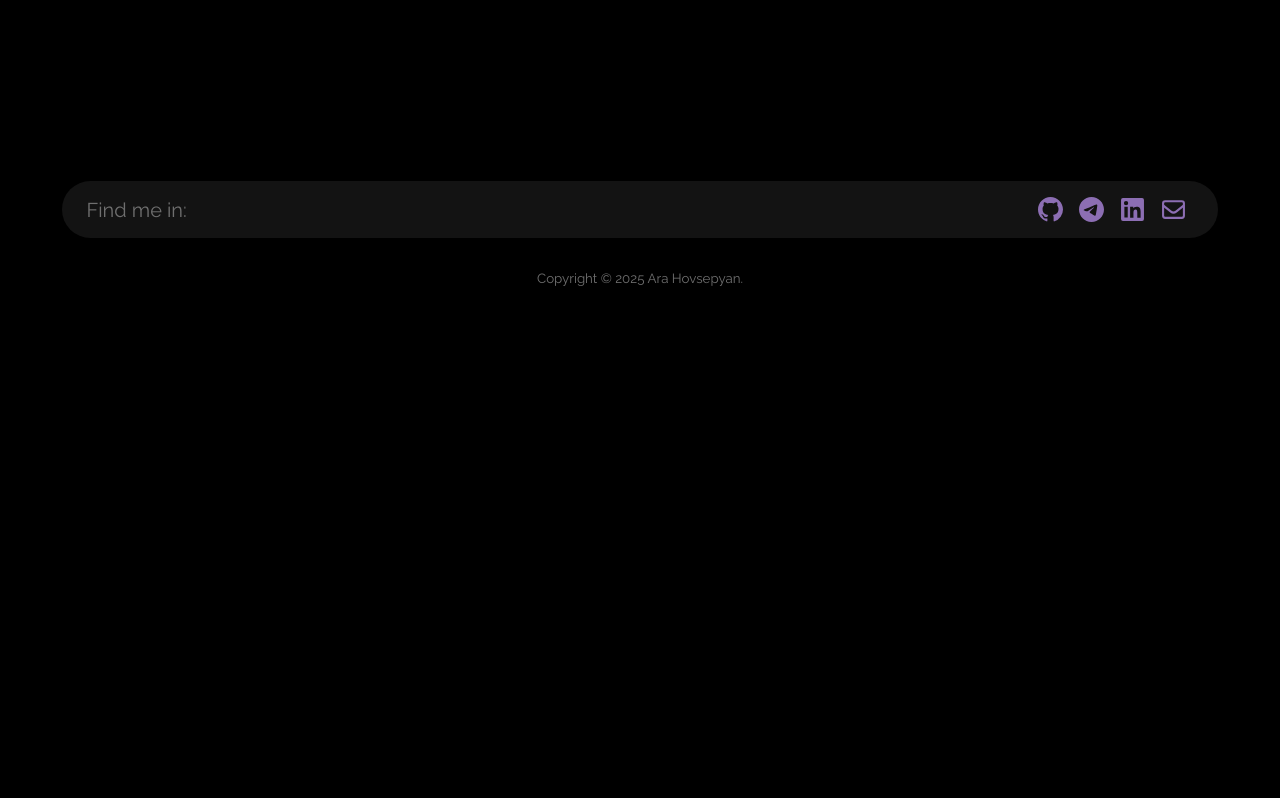
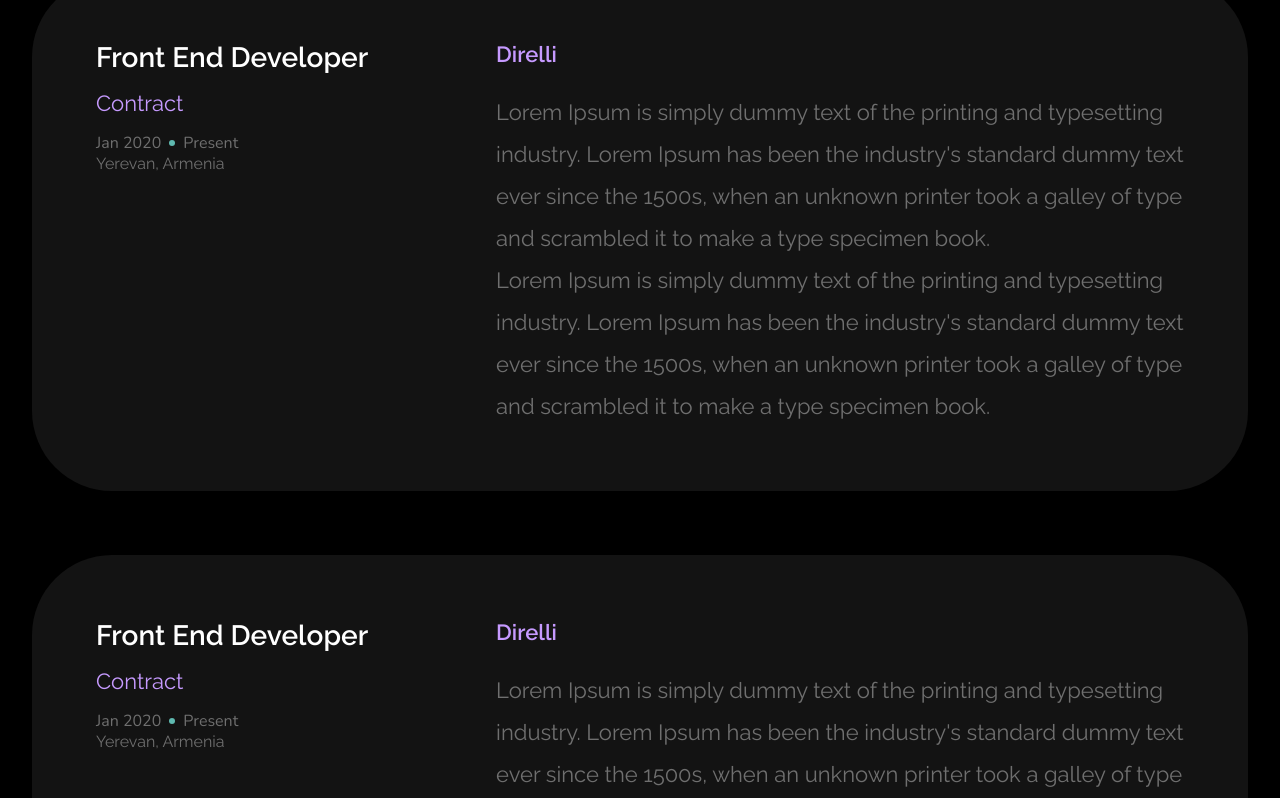
Before and after one commit to areshovsepyan/my-portfolio, a Vue app: page /experience in a window 1280 px wide. Shown: the part 482-1280 px from the top of the page. Before the commit the page ends 800 px from the top, so only its background shows below. Built offline with nearby package versions, Linux system fonts and the light colour scheme.

Commit message:
AH-24 / feat / experience and education pages, BaseCard improvements

```diff
--- /dev/null
+++ b/src/assets/card.scss
@@ -0,0 +1,127 @@
+.card {
+  display: flex;
+  gap: 1rem;
+  padding: 1rem 2rem;
+
+  @media (min-width: 1024px) {
+    gap: 2rem;
+    padding: 2rem 4rem;
+  }
+
+  a {
+    color: var(--vt-c-green);
+
+    @media (max-width: 1024px) {
+      font-size: 20px;
+    }
+
+    &:hover {
+      // scale: 1.05;
+    }
+  }
+
+  .card-title {
+    font-size: 18px;
+    color: var(--vt-c-white);
+    font-weight: 600;
+    margin-bottom: 0.5rem;
+
+    @media (min-width: 1024px) {
+      margin-bottom: 1rem;
+      font-size: 28px;
+    }
+  }
+}
+
+.cards-container {
+  display: flex;
+  flex-direction: column;
+  gap: 3rem;
+  max-width: 1300px;
+  margin-inline: auto;
+
+  .card {
+    justify-content: space-between;
+    flex-direction: column;
+    gap: 4rem;
+
+    @media (min-width: 1024px) {
+      flex-direction: row;
+      gap: 8rem;
+    }
+  }
+
+  @media (min-width: 1024px) {
+    gap: 4rem;
+  }
+}
+
+.date-block {
+  display: flex;
+  align-items: center;
+  gap: 0.5rem;
+  font-family: 'Nunito';
+
+  span {
+    font-size: 16px;
+  }
+}
+
+.dot {
+  display: inline-block;
+  width: 6px;
+  height: 6px;
+  border-radius: 50%;
+  background-color: var(--vt-c-green);
+}
+
+.bg-gray {
+  background-color: var(--vt-c-gray-800);
+  border-radius: 40px;
+  color: var(--vt-c-gray-400);
+  padding: 3rem 2.5rem;
+
+  @media (min-width: 1024px) {
+    border-radius: 80px;
+    padding: 4rem;
+  }
+}
+.bg-colored {
+  justify-content: center;
+  align-items: start;
+  border-radius: 60px;
+  color: var(--vt-c-gray-700);
+}
+
+.border-gray {
+  border: 2px solid var(--vt-c-gray-700);
+  border-radius: 40px;
+  color: var(--vt-c-gray-400);
+  padding: 2.5rem;
+
+  @media (min-width: 1024px) {
+    border-radius: 80px;
+    padding: 4rem;
+  }
+}
+.border-gradient {
+  position: relative;
+  border-radius: 12px;
+}
+.border-gradient::before {
+  content: '';
+  position: absolute;
+  inset: 0;
+  border-radius: 12px;
+  padding: 1.5px;
+  background: var(--vt-c-gray-gradient);
+  -webkit-mask:
+    linear-gradient(var(--vt-c-white) 0 0) content-box,
+    linear-gradient(var(--vt-c-white) 0 0);
+  mask:
+    linear-gradient(var(--vt-c-white) 0 0) content-box,
+    linear-gradient(var(--vt-c-white) 0 0);
+  -webkit-mask-composite: xor;
+  mask-composite: exclude;
+  pointer-events: none;
+}
--- a/src/components/ExperienceSection.vue
+++ b/src/components/ExperienceSection.vue
@@ -38,7 +38,7 @@
     <div class="technologies">
       <Carousel v-bind="config">
         <Slide v-for="({ label, img: { alt, icon } }, index) in favoriteTechnologies" :key="label">
-          <BaseCard class="card" :background_color="index + 1" colored>
+          <BaseCard class="bg-colored" :background_color="index + 1">
             <div class="image-box">
               <img :src="`/icons/technologies/icon_${icon}.svg`" :alt="alt" />
               <span> {{ label }}</span>
@@ -97,6 +97,7 @@
     }
 
     .card {
+      flex-direction: column;
       min-width: 220px;
       min-height: 190px;
 
--- a/src/components/TechnologiesSection.vue
+++ b/src/components/TechnologiesSection.vue
@@ -29,7 +29,7 @@
     <div class="technologies">
       <Carousel v-bind="config">
         <Slide v-for="{ label, img: { alt, icon } } in technologies" :key="label">
-          <BaseCard class="card" :border_gradient="true">
+          <BaseCard class="border-gradient">
             <img :src="`/icons/technologies/icon_${icon}.svg`" :alt="alt" />
             {{ label }}
           </BaseCard>
@@ -45,6 +45,7 @@
 <style lang="scss" scoped>
 .technologies-section {
   margin-bottom: 5rem;
+
   .description {
     color: var(--vt-c-gray-300);
     font-size: 32px;
@@ -69,6 +70,7 @@
     }
 
     .card {
+      flex-direction: column;
       justify-content: center;
       align-items: center;
 
--- a/src/components/UI/BaseCard.vue
+++ b/src/components/UI/BaseCard.vue
@@ -2,21 +2,9 @@
 import { computed } from 'vue';
 
 const props = defineProps({
-  border_gradient: {
-    type: Boolean,
-    default: false,
-    required: false,
-  },
-  background_color: {
-    type: Number,
-    default: undefined, // from 1 to 4
-    required: false,
-  },
-  colored: {
-    type: Boolean,
-    default: false,
-    required: false,
-  },
+  border_gradient: { type: Boolean, default: false },
+  background_color: { type: Number, default: undefined },
+  colored: { type: Boolean, default: false },
 });
 
 const getBackgroundColor = computed(() =>
@@ -25,32 +13,7 @@
 </script>
 
 <template>
-  <div
-    class="card"
-    :style="getBackgroundColor"
-    :class="{ colored, 'border-gradient': border_gradient }"
-  >
+  <div class="card" :style="getBackgroundColor">
     <slot></slot>
   </div>
 </template>
-
-<style lang="scss" scoped>
-.card {
-  display: flex;
-  flex-direction: column;
-  gap: 1rem;
-  padding: 1rem 2rem;
-
-  @media (min-width: 1024px) {
-    gap: 2rem;
-    padding: 2rem 4rem;
-  }
-}
-
-.colored {
-  justify-content: center;
-  align-items: start;
-  border-radius: 60px;
-  color: var(--vt-c-gray-700);
-}
-</style>
--- a/src/views/ContactView.vue
+++ b/src/views/ContactView.vue
@@ -116,6 +116,12 @@
 section {
   padding: 1rem 0 5rem 0;
 
+  .section-greeting {
+    @media (min-width: 1024px) {
+      margin-bottom: 4rem;
+    }
+  }
+
   @media (min-width: 1024px) {
     padding: 4rem 0;
   }
--- a/src/views/EducationView.vue
+++ b/src/views/EducationView.vue
@@ -1,4 +1,5 @@
 <script setup>
+import BaseCard from '@/components/UI/BaseCard.vue';
 import { useResize } from '/composables/useResize';
 const { isOnMobile } = useResize();
 </script>
@@ -11,6 +12,38 @@
       and see the <strong> knowledge </strong> <br v-if="isOnMobile" />
       and <strong> skills </strong> I've gained along the way. /&gt;
     </p>
+
+    <div class="cards-container">
+      <BaseCard class="border-gray">
+        <div class="info-block">
+          <h2 class="card-title">Yerevan State University</h2>
+          <p class="certificate-name">Certificate in advanced English</p>
+          <div class="date-block">
+            <span>Jan 2020</span>
+            <div class="dot"></div>
+            <span>Present</span>
+          </div>
+        </div>
+        <div>
+          <a href="">View Certificate</a>
+        </div>
+      </BaseCard>
+
+      <BaseCard class="border-gray">
+        <div class="info-block">
+          <h2 class="card-title">Yerevan State University</h2>
+          <p class="certificate-name">Certificate in advanced English</p>
+          <div class="date-block">
+            <span>Jan 2020</span>
+            <div class="dot"></div>
+            <span>Present</span>
+          </div>
+        </div>
+        <div>
+          <a href="">View Certificate</a>
+        </div>
+      </BaseCard>
+    </div>
   </section>
 </template>
 
@@ -18,8 +51,36 @@
 section {
   padding: 1rem 0 5rem 0;
 
+  .section-greeting {
+    margin-bottom: 6rem;
+  }
+
   @media (min-width: 1024px) {
     padding: 4rem 0;
   }
+
+  .card {
+    &-title {
+      margin: 0;
+    }
+
+    @media (min-width: 1024px) {
+      align-items: center;
+    }
+
+    .info-block {
+      display: flex;
+      flex-direction: column;
+      gap: 0.8rem;
+
+      .certificate-name {
+        color: var(--vt-c-purple-300);
+
+        @media (min-width: 1024px) {
+          font-size: 22px;
+        }
+      }
+    }
+  }
 }
 </style>
--- a/src/views/ExperienceView.vue
+++ b/src/views/ExperienceView.vue
@@ -1,4 +1,7 @@
 <script setup>
+import BaseCard from '@/components/UI/BaseCard.vue';
+import BaseButton from '@/components/UI/BaseButton.vue';
+
 import { useResize } from '/composables/useResize';
 const { isOnMobile } = useResize();
 </script>
@@ -11,6 +14,60 @@
       and see my whole experience <br v-if="isOnMobile" />
       as a <strong>Front-End Developer.</strong> /&gt;
     </p>
+    <BaseButton>Download CV</BaseButton>
+
+    <div class="cards-container">
+      <BaseCard class="bg-gray">
+        <div class="info-block">
+          <h2 class="card-title">Front End Developer</h2>
+          <p class="employment-type">Contract</p>
+          <div class="date-block">
+            <span>Jan 2020</span>
+            <div class="dot"></div>
+            <span>Present</span>
+          </div>
+          <p class="location">Yerevan, Armenia</p>
+        </div>
+        <div class="text-block">
+          <h2 class="company-name">Direlli</h2>
+          <p class="job-description">
+            Lorem Ipsum is simply dummy text of the printing and typesetting industry. Lorem Ipsum
+            has been the industry's standard dummy text ever since the 1500s, when an unknown
+            printer took a galley of type and scrambled it to make a type specimen book.
+          </p>
+          <p class="job-description">
+            Lorem Ipsum is simply dummy text of the printing and typesetting industry. Lorem Ipsum
+            has been the industry's standard dummy text ever since the 1500s, when an unknown
+            printer took a galley of type and scrambled it to make a type specimen book.
+          </p>
+        </div>
+      </BaseCard>
+      <BaseCard class="bg-gray">
+        <div class="info-block">
+          <h2 class="card-title">Front End Developer</h2>
+          <p class="employment-type">Contract</p>
+          <div class="date-block">
+            <span>Jan 2020</span>
+            <div class="dot"></div>
+            <span>Present</span>
+          </div>
+          <p class="location">Yerevan, Armenia</p>
+        </div>
+        <div class="text-block">
+          <h2 class="company-name">Direlli</h2>
+          <p class="job-description">
+            Lorem Ipsum is simply dummy text of the printing and typesetting industry. Lorem Ipsum
+            has been the industry's standard dummy text ever since the 1500s, when an unknown
+            printer took a galley of type and scrambled it to make a type specimen book.
+          </p>
+          <p class="job-description">
+            Lorem Ipsum is simply dummy text of the printing and typesetting industry. Lorem Ipsum
+            has been the industry's standard dummy text ever since the 1500s, when an unknown
+            printer took a galley of type and scrambled it to make a type specimen book.
+          </p>
+        </div>
+      </BaseCard>
+    </div>
   </section>
 </template>
 
@@ -18,6 +75,50 @@
 section {
   padding: 1rem 0 5rem 0;
 
+  button {
+    margin: 0 auto 6rem auto;
+
+    @media (min-width: 1024px) {
+      margin-bottom: 6rem;
+    }
+  }
+
+  .info-block {
+    flex: 1 0 auto;
+  }
+
+  .employment-type {
+    font-size: 16px;
+    color: var(--vt-c-purple-300);
+    margin-bottom: 0.5rem;
+
+    @media (min-width: 1024px) {
+      font-size: 22px;
+      margin-bottom: 1rem;
+    }
+  }
+
+  .company-name {
+    color: var(--vt-c-purple-300);
+    font-size: 22px;
+    font-weight: 600;
+    margin-bottom: 1.5rem;
+  }
+
+  .job-description {
+    font-size: 14px;
+    line-height: 30px;
+
+    @media (min-width: 1024px) {
+      font-size: 22px;
+      line-height: 42px;
+    }
+  }
+
+  .location {
+    font-size: 16px;
+  }
+
   @media (min-width: 1024px) {
     padding: 4rem 0;
   }
```
Also changed, not shown: src/assets/main.scss (+2 -25 lines).
